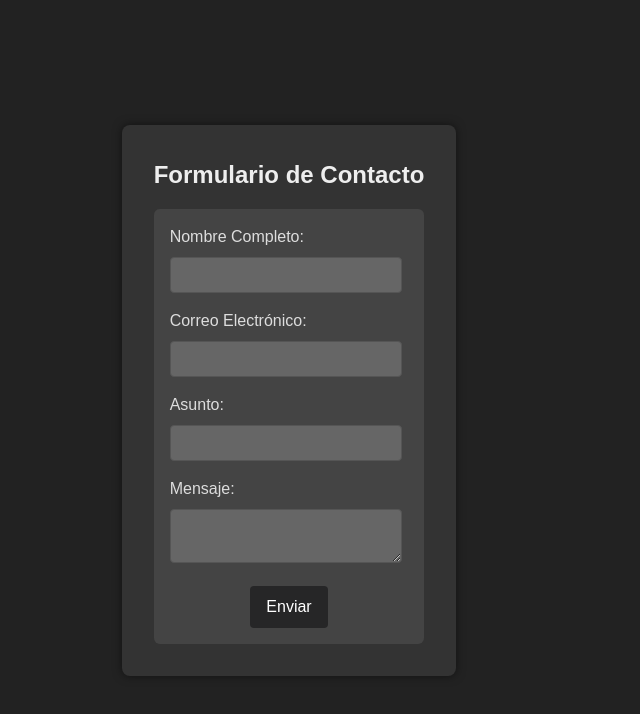
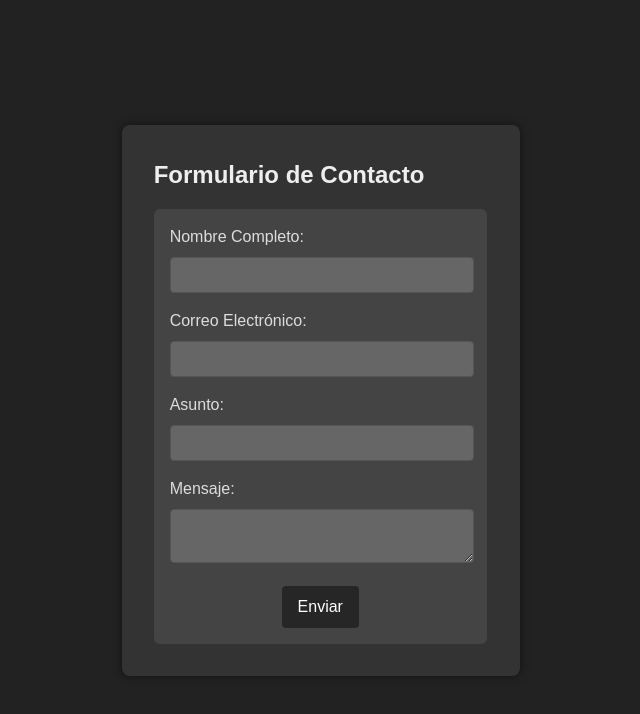
Before and after one commit to DuceHerrera07/Formulario, a React (Vite) app in the folder my-react-app/: page / in a window 1280 px wide. Shown: the top 714 px of the page, without its empty margins (351-991 px from the left). Built offline with nearby package versions, Linux system fonts and the light colour scheme.

Commit message:
estilos y salto de linea

```diff
--- a/my-react-app/src/App.css
+++ b/my-react-app/src/App.css
@@ -11,13 +11,14 @@ body {
 }
 
 .App.dark-theme {
-  max-width: 600px; /* Ancho máximo del formulario */
+  max-width: 100%; /* Ancho máximo del formulario */
   margin: 0 auto; /* Centrar el formulario horizontalmente */
   padding: 2rem; /* Espaciado interno */
   background-color: #333; /* Color de fondo oscuro */
   color: #eee; /* Color de texto claro */
   border-radius: 8px; /* Bordes redondeados */
   box-shadow: 0 0 10px rgba(0, 0, 0, 0.5); /* Sombra más oscura */
+  width: 100%;
 }
 
 
@@ -30,6 +31,7 @@ body {
 
 /* Estilos para el formulario en tema dark */
 .App.dark-theme .dark-form {
+  width: 90%;
   background-color: #444; /* Color de fondo del formulario */
   padding: 1rem; /* Espaciado interno del formulario */
   border-radius: 6px; /* Bordes redondeados */
@@ -50,7 +52,7 @@ body {
 /* Estilos para los inputs y textarea en tema dark */
 .App.dark-theme .dark-input,
 .App.dark-theme .dark-textarea {
-  width: 90%; /* Ancho completo del contenedor */
+  width: 95%; /* Ancho completo del contenedor */
   padding: 0.5rem; /* Relleno interno */
   font-size: 1rem; /* Tamaño de fuente */
   border: 1px solid #555; /* Borde delgada de color gris oscuro */
--- a/my-react-app/src/App.jsx
+++ b/my-react-app/src/App.jsx
@@ -19,24 +19,28 @@ function App() {
         <div className="form-group">
           <label htmlFor="fullName" className="dark-label">Nombre Completo:</label>
           <input id="fullName" className="dark-input" {...register('fullName', { required: true })} />
+          <br/>
           {errors.fullName && <span className="dark-error">El nombre completo es obligatorio</span>}
         </div>
 
         <div className="form-group">
           <label htmlFor="email" className="dark-label">Correo Electrónico:</label>
           <input id="email" className="dark-input" type="email" {...register('email', { required: true })} />
+          <br/>
           {errors.email && <span className="dark-error">El correo electrónico es obligatorio</span>}
         </div>
 
         <div className="form-group">
           <label htmlFor="subject" className="dark-label">Asunto:</label>
           <input id="subject" className="dark-input" {...register('subject', { required: true })} />
+          <br/>
           {errors.subject && <span className="dark-error">El asunto es obligatorio</span>}
         </div>
 
         <div className="form-group">
           <label htmlFor="message" className="dark-label">Mensaje:</label>
           <textarea id="message" className="dark-textarea" {...register('message', { required: true })}></textarea>
+          <br/>
           {errors.message && <span className="dark-error">El mensaje es obligatorio</span>}
         </div>
 
```
